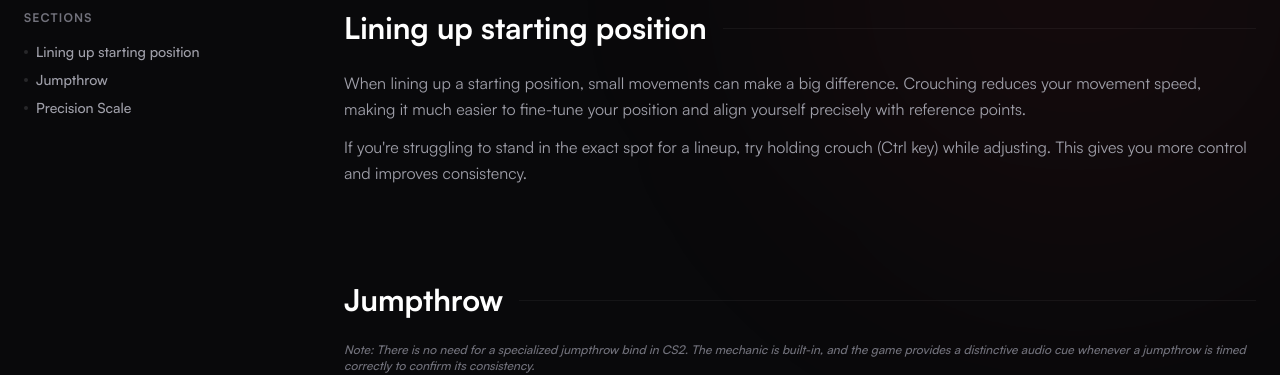
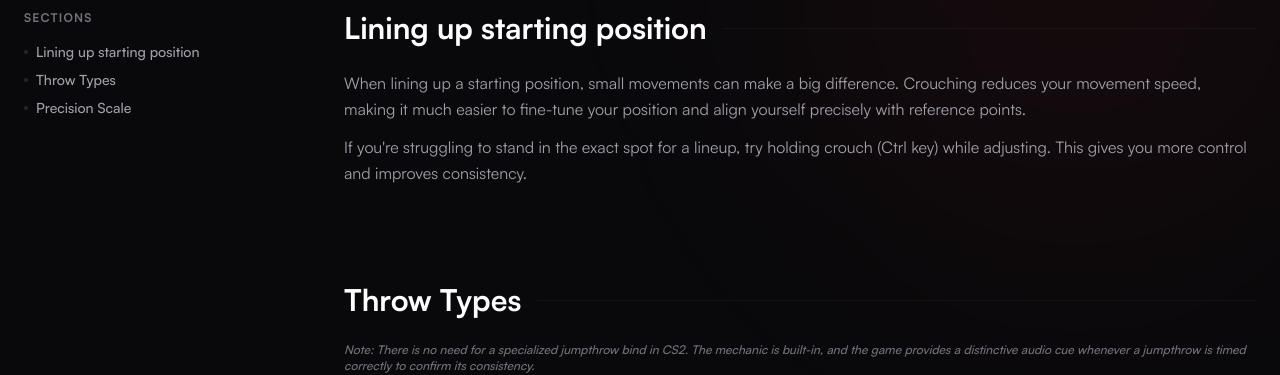
Before and after one commit to LeightonGuang/NadeVault, a Next.js app: page /tips in a window 1280 px wide. Shown: the part 300-675 px from the top of the page. Built offline with nearby package versions, Linux system fonts and the light colour scheme.

Commit message:
fix: replace jump throw with throw types

```diff
--- a/app/tips/page.tsx
+++ b/app/tips/page.tsx
@@ -32,8 +32,8 @@ const tips = [
   },
 
   {
-    id: "jump-throw",
-    title: "Jumpthrow",
+    id: "throw-types",
+    title: "Throw Types",
     content: (
       <div className="flex flex-col gap-2">
         <div>
```
